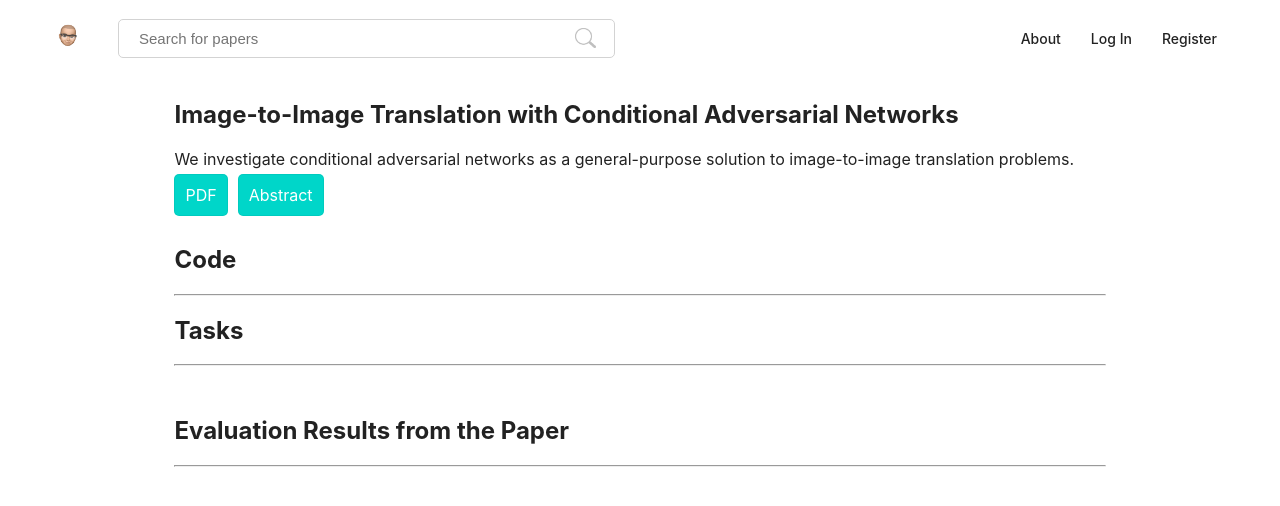
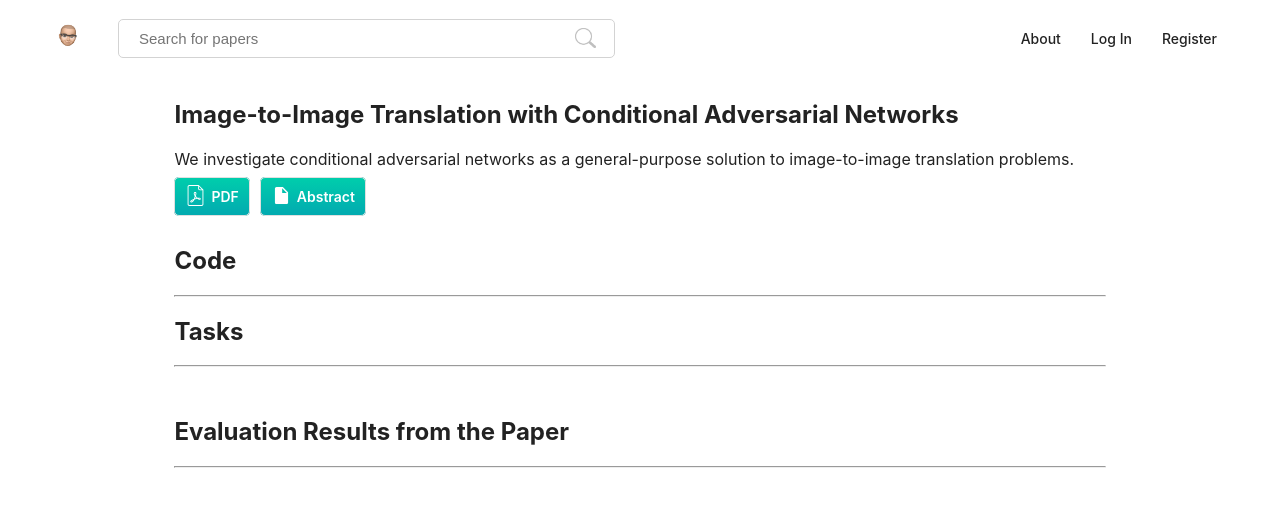
Before and after one commit to minimal1/spring-react-mysql-docker, a React (Create React App) app in the folder front-end-dev/react/: page /detail/1 in a window 1280 px wide. Shown: the top 506 px of the page. Built offline with nearby package versions, Linux system fonts and the light colour scheme.

Commit message:
make button

```diff
--- a/front-end-dev/react/src/App.css
+++ b/front-end-dev/react/src/App.css
@@ -148,7 +148,6 @@ ul.nav-list {
   position: relative;
   top: 4px;
 }
-
 /* Header of page end */
 
 /* Container of page start */
@@ -357,10 +356,27 @@ section.page-for-detail div {
 }
 
 .detail-for-paper a {
+  font-size: 14px;
+  font-weight: 600;
   margin-right: 10px;
   padding: 10px;
   color: #fff;
-  background-color: #00d6c9;
-  border: 1px rgba(0, 0, 0, 0.05) solid;
+  background-image: linear-gradient(
+    to bottom,
+    #02aab0 0%,
+    #00cdac 1%,
+    #02aab0 100%
+  );
+  border: 1px #e0e0e0 solid;
   border-radius: 5px;
+  vertical-align: baseline;
 }
+
+.detail-for-paper a svg {
+  vertical-align: bottom;
+  width: 1.5em;
+  height: auto;
+  fill: currentColor;
+  stroke: currentColor;
+  margin-right: 5px;
+}
--- a/front-end-dev/react/src/components/ItemDetail.js
+++ b/front-end-dev/react/src/components/ItemDetail.js
@@ -22,11 +22,16 @@ class ItemDetail extends Component {
             solution to image-to-image translation problems.
           </p>
           <a>
-            <img />
+            <svg xmlns='http://www.w3.org/2000/svg' viewBox='0 0 512 512'>
+              <path d='M444.875,109.792L338.208,3.125c-2-2-4.708-3.125-7.542-3.125h-224C83.135,0,64,19.135,64,42.667v426.667     C64,492.865,83.135,512,106.667,512h298.667C428.865,512,448,492.865,448,469.333v-352     C448,114.5,446.875,111.792,444.875,109.792z M341.333,36.417l70.25,70.25h-48.917c-11.76,0-21.333-9.573-21.333-21.333V36.417z      M426.667,469.333c0,11.76-9.573,21.333-21.333,21.333H106.667c-11.76,0-21.333-9.573-21.333-21.333V42.667     c0-11.76,9.573-21.333,21.333-21.333H320v64C320,108.865,339.135,128,362.667,128h64V469.333z' />
+              <path d='M310.385,313.135c-9.875-7.771-19.26-15.76-25.51-22.01c-8.125-8.125-15.365-16-21.656-23.5     c9.813-30.323,14.115-45.958,14.115-54.292c0-35.406-12.792-42.667-32-42.667c-14.594,0-32,7.583-32,43.688     c0,15.917,8.719,35.24,26,57.698c-4.229,12.906-9.198,27.792-14.781,44.573c-2.688,8.052-5.604,15.51-8.688,22.406     c-2.51,1.115-4.948,2.25-7.302,3.427c-8.479,4.24-16.531,8.052-24,11.594C150.5,370.177,128,380.844,128,401.906     c0,15.292,16.615,24.76,32,24.76c19.833,0,49.781-26.49,71.656-71.115c22.708-8.958,50.938-15.594,73.219-19.75     c17.854,13.729,37.573,26.865,47.125,26.865c26.448,0,32-15.292,32-28.115c0-25.219-28.813-25.219-42.667-25.219     C337.031,309.333,325.49,310.604,310.385,313.135z M160,405.333c-6.094,0-10.219-2.875-10.667-3.427     c0-7.563,22.552-18.25,44.365-28.583c1.385-0.656,2.792-1.313,4.219-1.99C181.896,394.563,166.052,405.333,160,405.333z      M234.667,214.354c0-22.354,6.938-22.354,10.667-22.354c7.542,0,10.667,0,10.667,21.333c0,4.5-3,15.75-8.49,33.313     C239.135,233.75,234.667,222.698,234.667,214.354z M242.844,329c0.667-1.854,1.313-3.729,1.938-5.625     c3.958-11.875,7.521-22.542,10.698-32.146c4.427,4.875,9.198,9.865,14.313,14.979c2,2,6.958,6.5,13.563,12.135     C270.208,321.208,256.219,324.76,242.844,329z M362.667,334.552c0,4.792,0,6.781-9.896,6.844     c-2.906-0.625-9.625-4.583-17.917-10.229c3.01-0.333,5.229-0.5,6.479-0.5C357.094,330.667,361.563,332.208,362.667,334.552z' />
+            </svg>
             PDF
           </a>
           <a>
-            <img />
+            <svg xmlns='http://www.w3.org/2000/svg' viewBox='0 0 512 512'>
+              <path d='M288 48H136c-22.092 0-40 17.908-40 40v336c0 22.092 17.908 40 40 40h240c22.092 0 40-17.908 40-40V176L288 48zm-16 144V80l112 112H272z'></path>
+            </svg>
             Abstract
           </a>
         </div>
```
